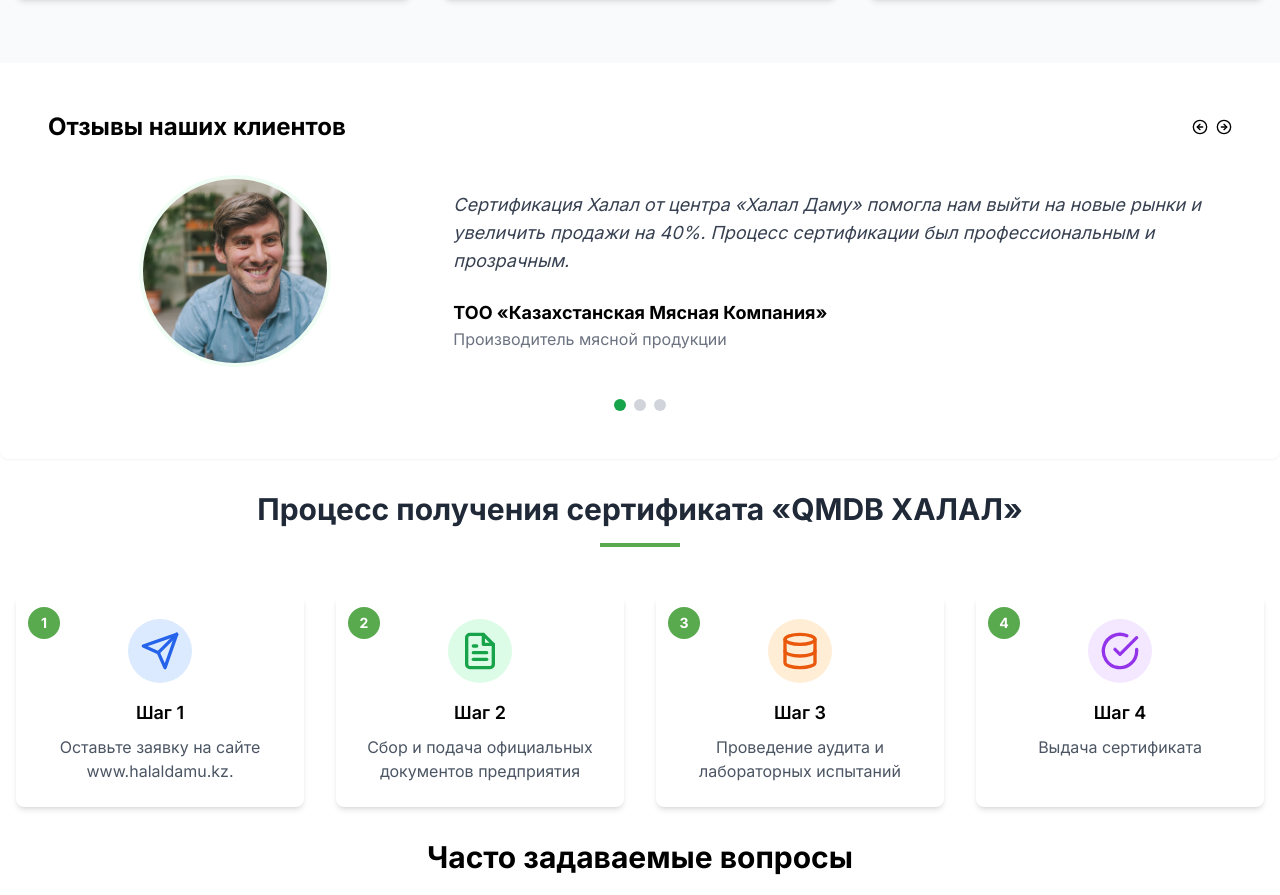
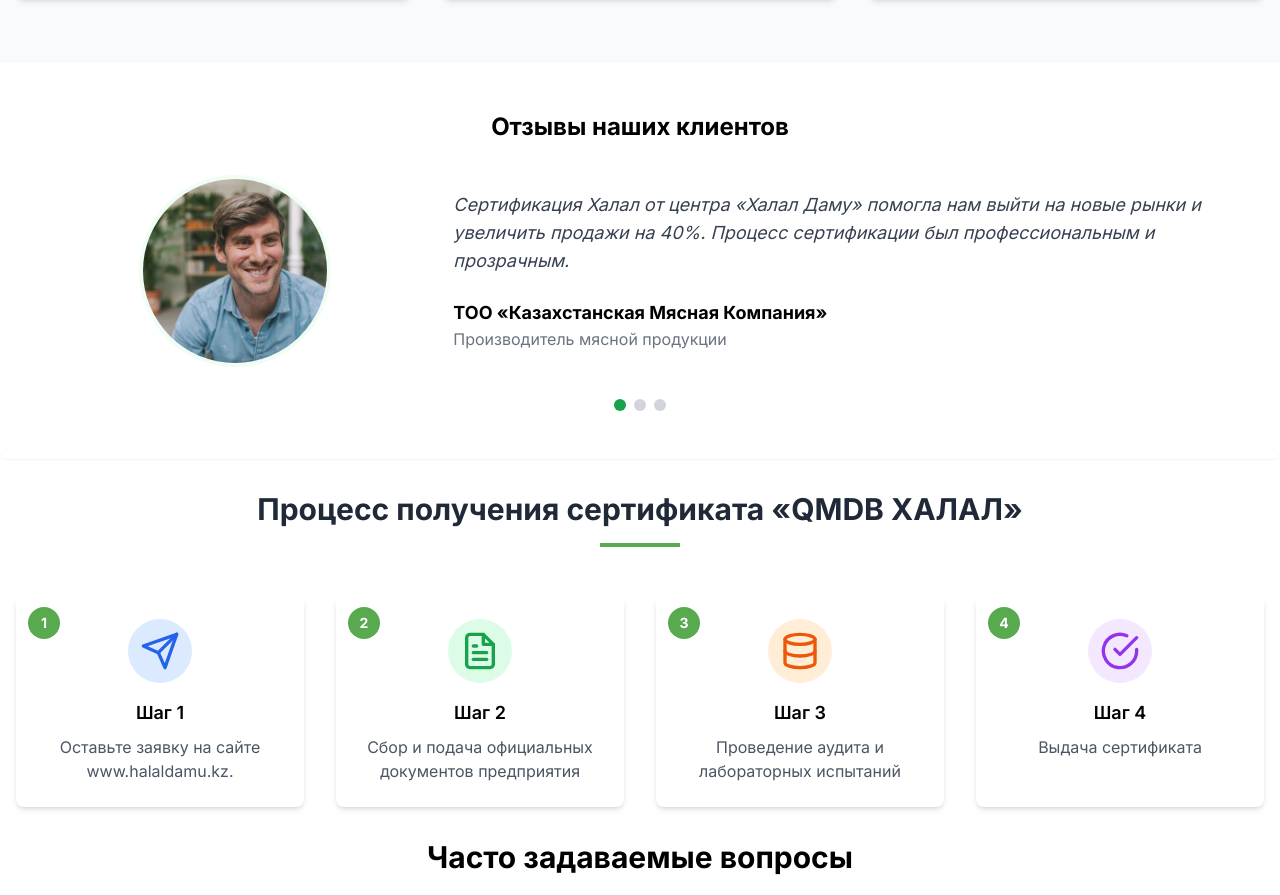
Before and after one commit to devalmazbek/halalKG, a Next.js app: page / in a window 1280 px wide. Shown: the part 2456-3351 px from the top of the page. Built offline with nearby package versions, Linux system fonts and the light colour scheme; no server answers.

Commit message:
fix: testimonials title

```diff
--- a/src/components/testimonials/index.tsx
+++ b/src/components/testimonials/index.tsx
@@ -46,16 +46,16 @@ export default function Testimonials() {
   return (
     <div className="bg-white rounded-lg shadow-sm overflow-hidden">
       <div className="p-8 md:p-12">
-        <div className="flex justify-between items-center mb-8">
-          <h2 className="text-2xl font-bold">Отзывы наших клиентов</h2>
-          <div className="flex gap-2">
-            <span className="cursor-pointer" onClick={prevTestimonial}>
-              <FiArrowLeftCircle />
-            </span>
-            <span className="cursor-pointer" onClick={nextTestimonial}>
-              <FiArrowRightCircle />
-            </span>
-          </div>
+        <div className="mb-8">
+          <h2 className="text-2xl text-center font-bold">Отзывы наших клиентов</h2>
+          {/*<div className="flex gap-2">*/}
+          {/*  <span className="cursor-pointer" onClick={prevTestimonial}>*/}
+          {/*    <FiArrowLeftCircle />*/}
+          {/*  </span>*/}
+          {/*  <span className="cursor-pointer" onClick={nextTestimonial}>*/}
+          {/*    <FiArrowRightCircle />*/}
+          {/*  </span>*/}
+          {/*</div>*/}
         </div>
 
         <div className="relative">
```
